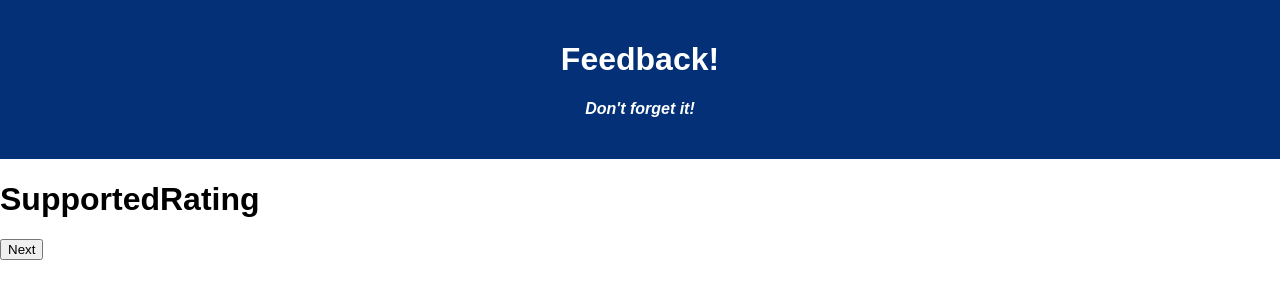
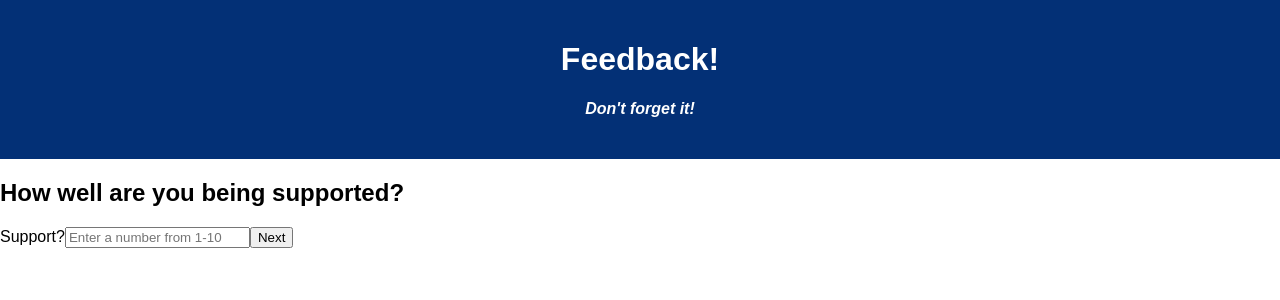
Before and after one commit to FCLee12/weekend-redux-feedback-loop, a React (Create React App) app: page /#/supported in a window 1280 px wide. Shown: the top 300 px of the page. Built offline with nearby package versions, Linux system fonts and the light colour scheme.

Commit message:
completed SupportedRating component

```diff
--- a/src/components/SupportedRating/SupportedRating.jsx
+++ b/src/components/SupportedRating/SupportedRating.jsx
@@ -35,7 +35,9 @@ function SupportedRating() {
 
     return(
         <>
-            <h1>SupportedRating</h1>
+            <h2>How well are you being supported?</h2>
+            <label>Support?</label>
+            <input type='number' placeholder='Enter a number from 1-10' onChange={supportedInputLocal} value={supportedInput} />
             <button onClick={toComments}>Next</button>
         </>
     )
```
